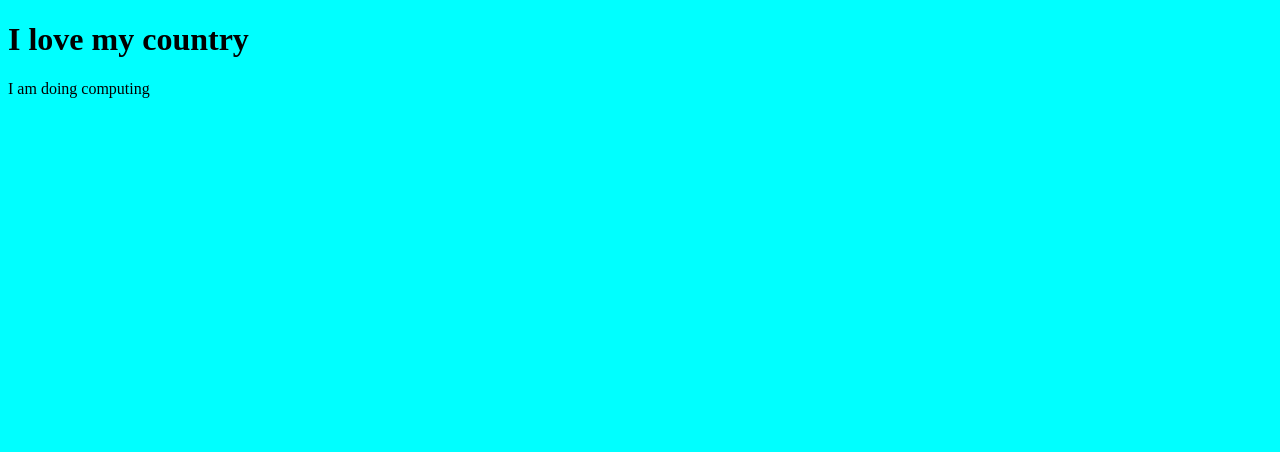
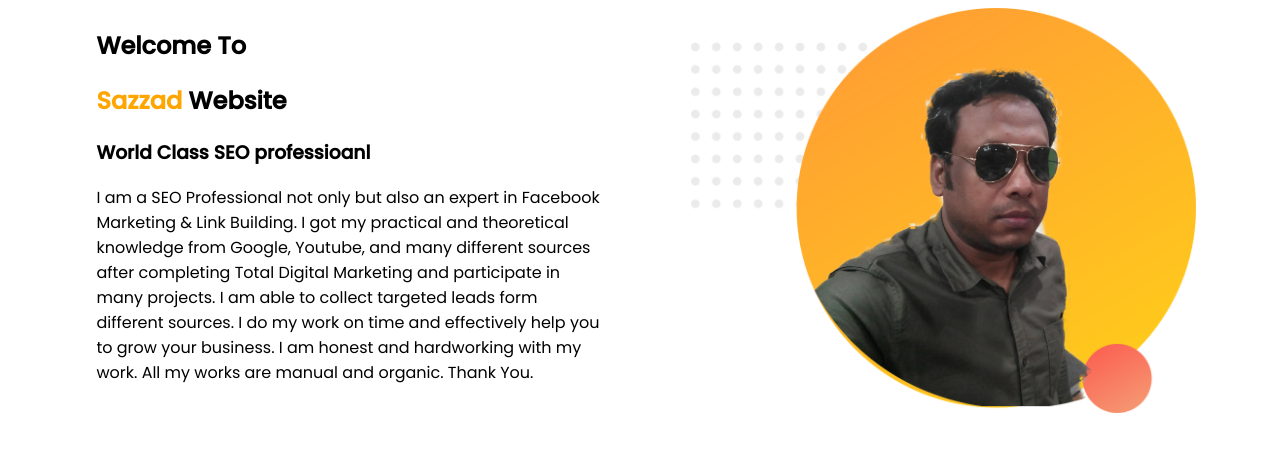
Before and after one commit to sazzadhossain3000/my-first-website, a plain HTML site: page index.html in a window 1280 px wide. Drawn offline with Linux system fonts and the light colour scheme.

Commit message:
top part done

```diff
--- a/index.html
+++ b/index.html
@@ -3,11 +3,22 @@
 <head>
     <meta charset="UTF-8">
     <meta name="viewport" content="width=device-width, initial-scale=1.0">
+    <link href="https://fonts.googleapis.com/css2?family=Poppins:ital,wght@0,300;0,400;0,500;1,300;1,400;1,500&display=swap" rel="stylesheet">
     <title>My First web development</title>
     <link rel="stylesheet" href="style.css">
 </head>
 <body>
-    <h1>I love my country</h1>
-    <p>I am doing computing</p>
+    <section>
+        <div class="half-width">
+             <h1>Welcome To </h1>
+             <h1><span class="name-hilight">Sazzad</span> Website</h1>
+             <h3>World Class SEO professioanl</h3>
+             <p>I am a SEO Professional not only but also an expert in Facebook Marketing & Link Building. I got my practical and theoretical knowledge from Google, Youtube, and many different sources after completing Total Digital Marketing and participate in many projects. I am able to collect targeted leads form different sources. I do my work on time and effectively help you to grow your business. I am honest and hardworking with my work. All my works are manual and organic. Thank You.</p>
+
+        </div>
+        <div class="half-width">
+            <img src="images/profilepic1.png" alt="">
+        </div>
+    </section>
 </body>
 </html>
--- a/style.css
+++ b/style.css
@@ -1,3 +1,17 @@
 body{
-    background-color: aqua;
-}
+    font-family: 'Poppins', sans-serif;
+    }
+  h1{
+    font: size 40px;
+      }
+.name-hilight{
+              color: orange;
+             }
+.half-width{ width:40%;
+             float: left;
+             margin-left:5%;
+             padding-left:2%;
+           }
+.half-width img{
+            width: 100%;
+              }
```
Also changed, not shown: images/profilepic1.png (added).
